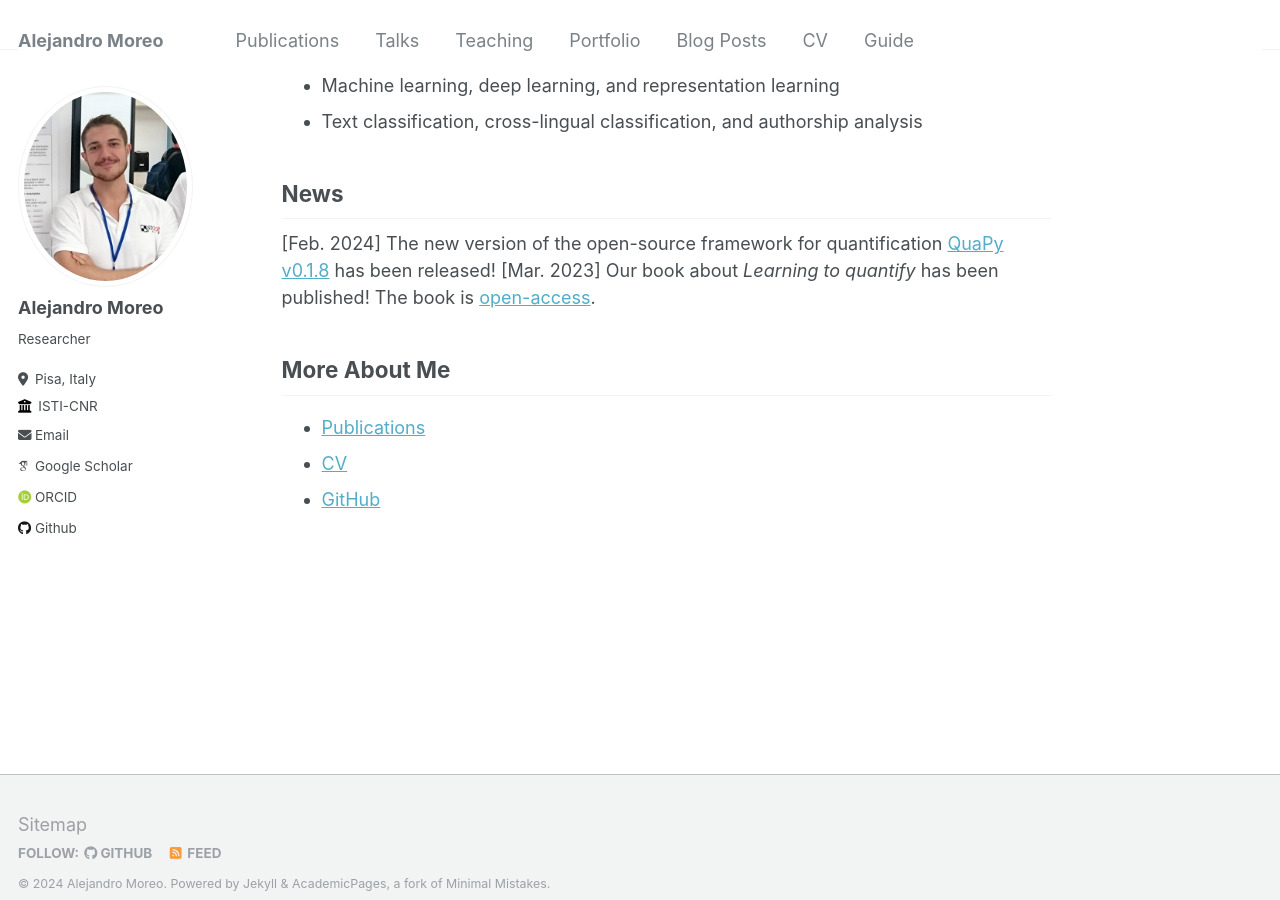
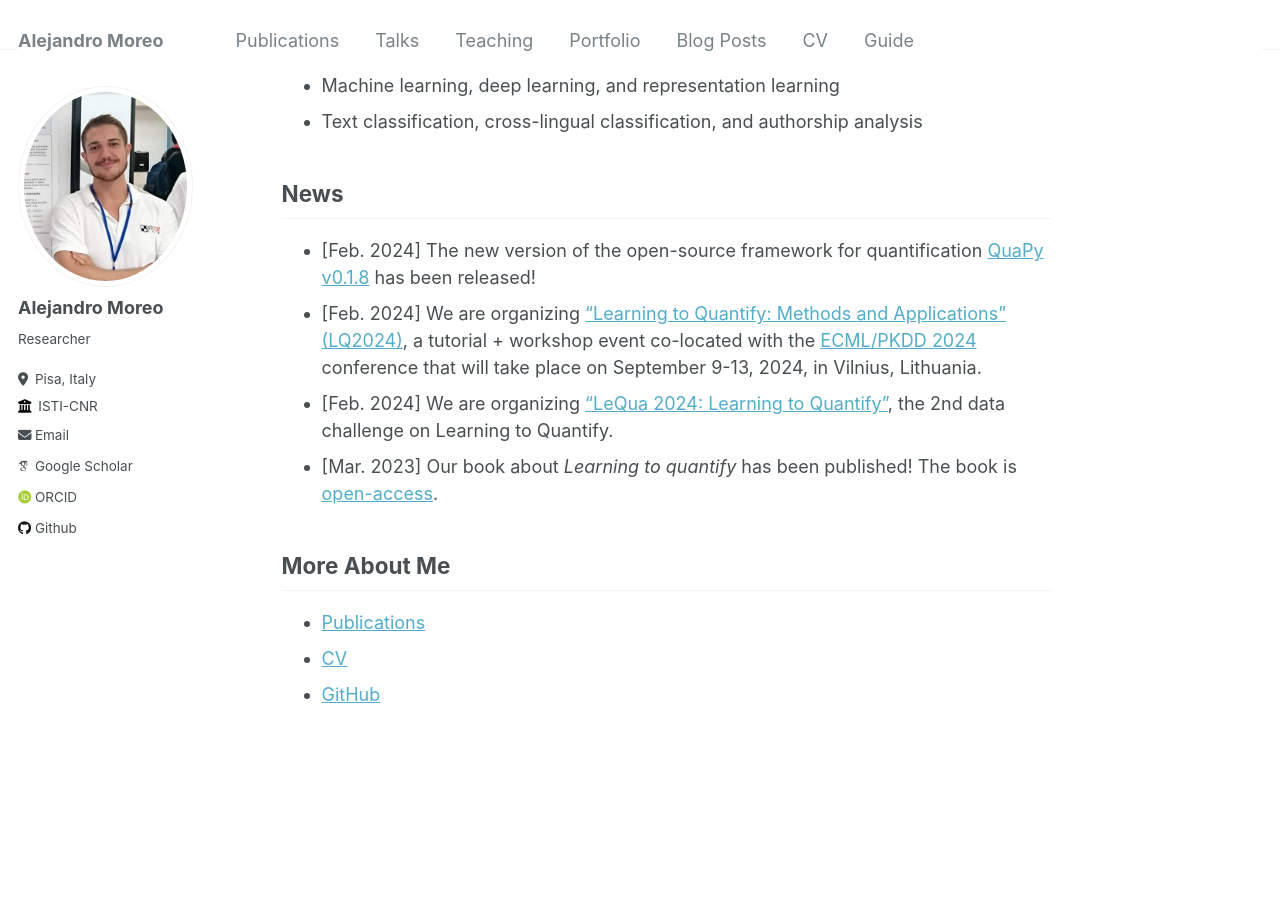
Before and after one commit to AlexMoreo/AlexMoreo.github.io, a Jekyll site: the page built from _pages/about.md, in a window 1280 px wide and 900 px high, scrolled down 398 px. Built offline with Jekyll 4.4.1, drawn with Linux system fonts in a browser that asks for light colours; some web fonts are replaced.

Commit message:
Update about.md

```diff
--- a/_pages/about.md
+++ b/_pages/about.md
@@ -20,8 +20,10 @@ I am a tenured researcher at Istituto di Scienza e Tecnologie dell’Informazion
 
 ## News
 
-[Feb. 2024] The new version of the open-source framework for quantification [QuaPy v0.1.8](https://github.com/HLT-ISTI/QuaPy) has been released!
-[Mar. 2023] Our book about _Learning to quantify_ has been published! The book is [open-access](https://link.springer.com/book/10.1007/978-3-031-20467-8).
+* [Feb. 2024] The new version of the open-source framework for quantification [QuaPy v0.1.8](https://github.com/HLT-ISTI/QuaPy) has been released!
+* [Feb. 2024] We are organizing ["Learning to Quantify: Methods and Applications" (LQ2024)](https://lq-2024.github.io/), a tutorial + workshop event co-located with the [ECML/PKDD 2024](https://ecmlpkdd.org/2024/) conference that will take place on September 9-13, 2024, in Vilnius, Lithuania.
+* [Feb. 2024] We are organizing ["LeQua 2024: Learning to Quantify"](https://lequa2024.github.io/), the 2nd data challenge on Learning to Quantify.
+* [Mar. 2023] Our book about _Learning to quantify_ has been published! The book is [open-access](https://link.springer.com/book/10.1007/978-3-031-20467-8).
 
 ## More About Me
 * [Publications](https://alexmoreo.github.io/publications/)
```
